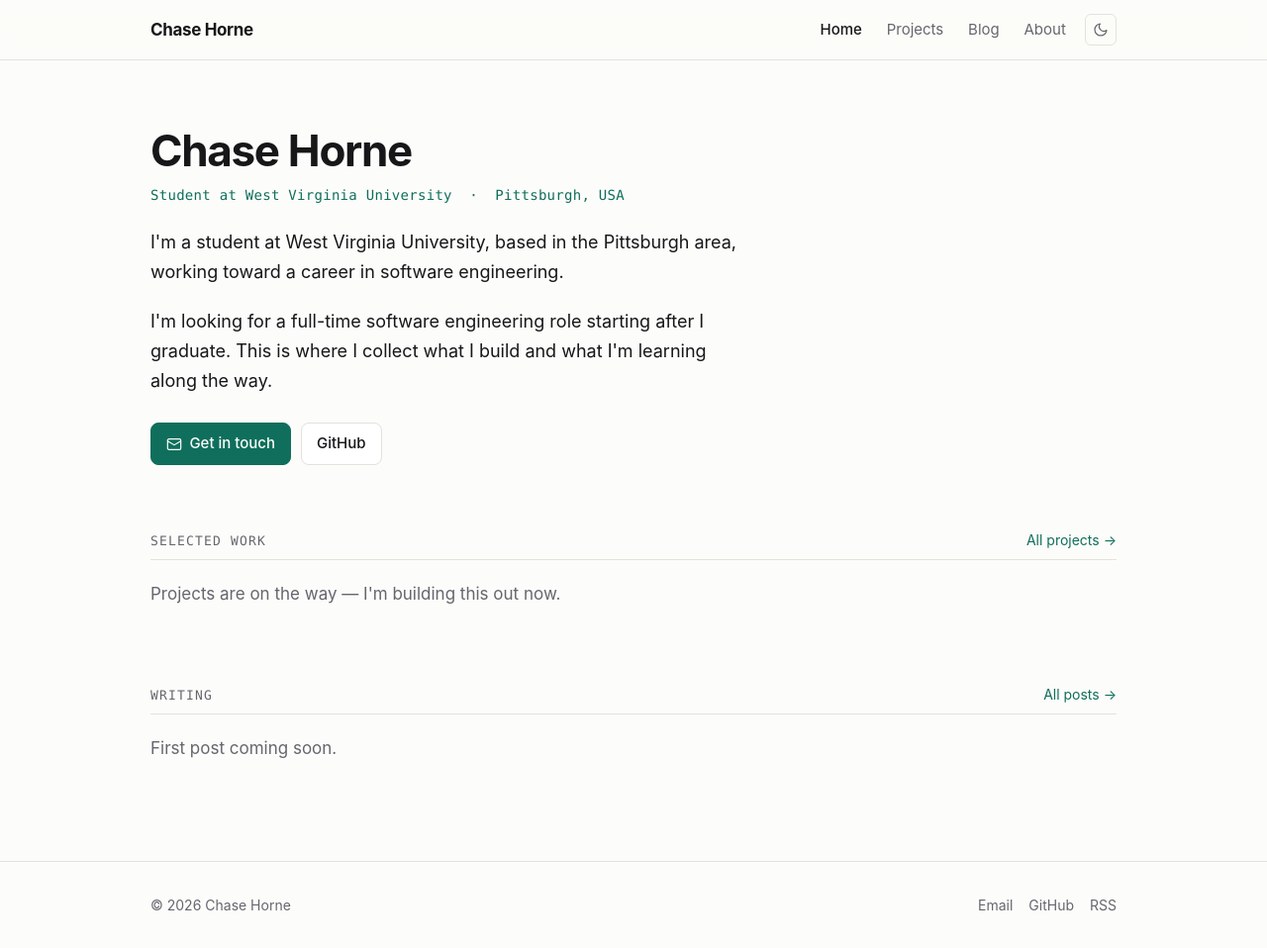
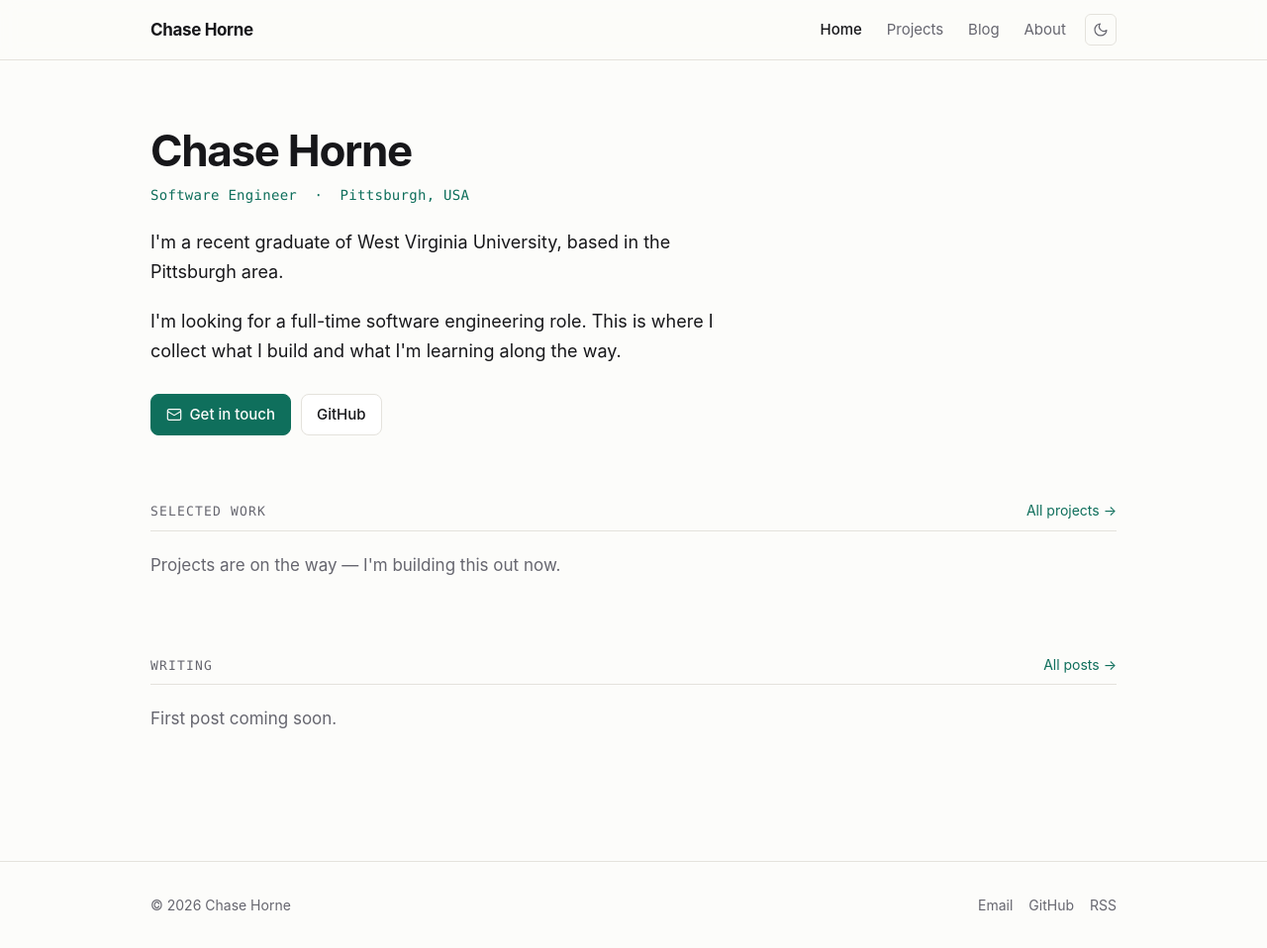
Before and after one commit to CHorne412/CHorne412.github.io, a Jekyll site: the page built from index.html, in a window 1280 px wide and 958 px high. Shown: the whole window at 99% size. Built offline with Jekyll 4.4.1, drawn with Linux system fonts in a browser that asks for light colours.

Commit message:
Correct framing: recent graduate, not current student
Chase graduated; the site described him as a current student.

- tagline: "Software Engineer" (kept short so it doesn't wrap on mobile)
- homepage and About now say recent WVU graduate seeking a full-time role
- meta description updated to match

Co-Authored-By: Claude Opus 5 <noreply@anthropic.com>

```diff
--- a/_config.yml
+++ b/_config.yml
@@ -4,14 +4,14 @@
 
 # --- Identity -------------------------------------------------
 title:    Chase Horne
-tagline:  Student at West Virginia University
+tagline:  Software Engineer
 email:    chasehorne@hotmail.com
 location: Pittsburgh, USA
 
 # Short blurb used in <meta description> and social cards.
 description: >-
-  Chase Horne — student at West Virginia University and aspiring software
-  engineer, based in the Pittsburgh area. Projects and notes on what I'm learning.
+  Chase Horne — software engineer and recent West Virginia University graduate
+  in the Pittsburgh area, looking for a full-time role. Projects and writing.
 
 # --- URLs -----------------------------------------------------
 # For a USER site (repo named <username>.github.io):
--- a/index.html
+++ b/index.html
@@ -9,13 +9,12 @@ layout: default
 
     <div class="hero__bio">
       <p>
-        I'm a student at West Virginia University, based in the Pittsburgh area,
-        working toward a career in software engineering.
+        I'm a recent graduate of West Virginia University, based in the
+        Pittsburgh area.
       </p>
       <p>
-        I'm looking for a full-time software engineering role starting after I
-        graduate. This is where I collect what I build and what I'm learning
-        along the way.
+        I'm looking for a full-time software engineering role. This is where I
+        collect what I build and what I'm learning along the way.
       </p>
     </div>
 
```
Also changed, not shown: about.md (+3 -6 lines).
